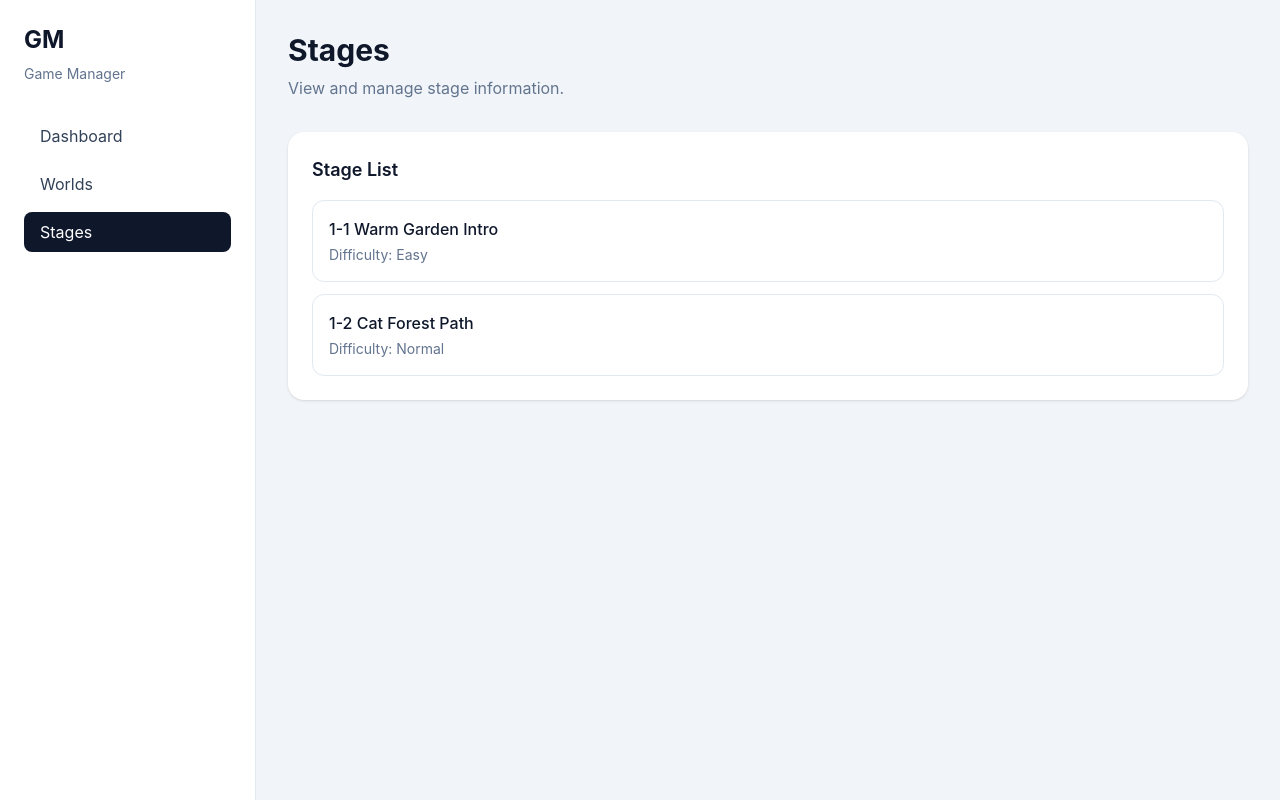
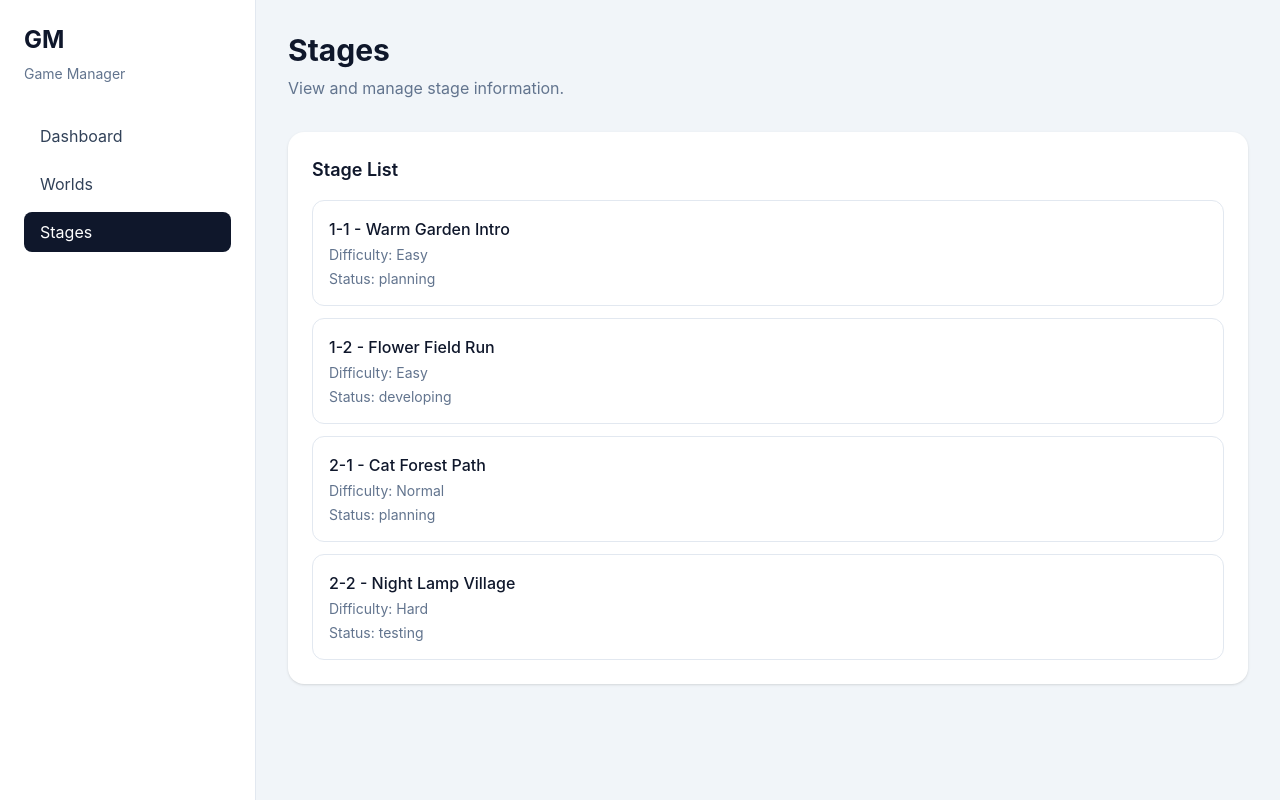
Before and after one commit to louis-ys/game-manager, a React (Vite) app: page /stages in a window 1280 px wide. Built offline with nearby package versions, Linux system fonts and the light colour scheme.

Commit message:
feat: connect dashboard, worlds, and stages to mock data

```diff
--- /dev/null
+++ b/src/data/mockData.js
@@ -0,0 +1,51 @@
+// sample data for Game Manager planning tool
+
+export const worlds = [
+  {
+    id: 1,
+    title: 'Warm Garden',
+    description: 'A peaceful starting world with easy stages.',
+    orderNo: 1,
+  },
+  {
+    id: 2,
+    title: 'Cat Forest',
+    description: 'A forest world filled with cat-themed challenges.',
+    orderNo: 2,
+  },
+]
+
+export const stages = [
+  {
+    id: 1,
+    worldId: 1,
+    title: 'Warm Garden Intro',
+    stageCode: '1-1',
+    difficulty: 'Easy',
+    status: 'planning',
+  },
+  {
+    id: 2,
+    worldId: 1,
+    title: 'Flower Field Run',
+    stageCode: '1-2',
+    difficulty: 'Easy',
+    status: 'developing',
+  },
+  {
+    id: 3,
+    worldId: 2,
+    title: 'Cat Forest Path',
+    stageCode: '2-1',
+    difficulty: 'Normal',
+    status: 'planning',
+  },
+  {
+    id: 4,
+    worldId: 2,
+    title: 'Night Lamp Village',
+    stageCode: '2-2',
+    difficulty: 'Hard',
+    status: 'testing',
+  },
+]
--- a/src/pages/DashboardPage.jsx
+++ b/src/pages/DashboardPage.jsx
@@ -1,4 +1,11 @@
+import { worlds, stages } from '../data/mockData'
+
 export default function DashboardPage() {
+  const totalWorlds = worlds.length
+  const totalStages = stages.length
+  const developingCount = stages.filter(stage => stage.status === 'developing').length
+  const doneCount = stages.filter(stage => stage.status === 'done').length
+
   return (
     <>
       <header className="mb-8">
@@ -11,22 +18,22 @@ export default function DashboardPage() {
       <section className="grid grid-cols-1 gap-4 md:grid-cols-2 xl:grid-cols-4">
         <div className="rounded-2xl bg-white p-6 shadow-sm">
           <p className="text-sm text-slate-500">Total Worlds</p>
-          <p className="mt-2 text-3xl font-bold">2</p>
+          <p className="mt-2 text-3xl font-bold">{totalWorlds}</p>
         </div>
 
         <div className="rounded-2xl bg-white p-6 shadow-sm">
           <p className="text-sm text-slate-500">Total Stages</p>
-          <p className="mt-2 text-3xl font-bold">12</p>
+          <p className="mt-2 text-3xl font-bold">{totalStages}</p>
         </div>
 
         <div className="rounded-2xl bg-white p-6 shadow-sm">
           <p className="text-sm text-slate-500">Developing</p>
-          <p className="mt-2 text-3xl font-bold">5</p>
+          <p className="mt-2 text-3xl font-bold">{developingCount}</p>
         </div>
 
         <div className="rounded-2xl bg-white p-6 shadow-sm">
           <p className="text-sm text-slate-500">Completed</p>
-          <p className="mt-2 text-3xl font-bold">3</p>
+          <p className="mt-2 text-3xl font-bold">{doneCount}</p>
         </div>
       </section>
 
--- a/src/pages/StagesPage.jsx
+++ b/src/pages/StagesPage.jsx
@@ -1,3 +1,5 @@
+import { stages } from '../data/mockData'
+
 export default function StagesPage() {
   return (
     <div>
@@ -11,15 +13,22 @@ export default function StagesPage() {
       <div className="rounded-2xl bg-white p-6 shadow-sm">
         <p className="text-lg font-semibold">Stage List</p>
         <div className="mt-4 space-y-3">
-          <div className="rounded-xl border border-slate-200 p-4">
-            <p className="font-medium">1-1 Warm Garden Intro</p>
-            <p className="mt-1 text-sm text-slate-500">Difficulty: Easy</p>
-          </div>
-
-          <div className="rounded-xl border border-slate-200 p-4">
-            <p className="font-medium">1-2 Cat Forest Path</p>
-            <p className="mt-1 text-sm text-slate-500">Difficulty: Normal</p>
-          </div>
+          {stages.map(stage => (
+            <div
+              key={stage.id}
+              className="rounded-xl border border-slate-200 p-4"
+            >
+              <p className="font-medium">
+                {stage.stageCode} - {stage.title}
+              </p>
+              <p className="mt-1 text-sm text-slate-500">
+                Difficulty: {stage.difficulty}
+              </p>
+              <p className="mt-1 text-sm text-slate-500">
+                Status: {stage.status}
+              </p>
+            </div>
+          ))}
         </div>
       </div>
     </div>
--- a/src/pages/WorldsPage.jsx
+++ b/src/pages/WorldsPage.jsx
@@ -1,3 +1,5 @@
+import { worlds } from '../data/mockData'
+
 export default function WorldsPage() {
   return (
     <div>
@@ -11,19 +13,19 @@ export default function WorldsPage() {
       <div className="rounded-2xl bg-white p-6 shadow-sm">
         <p className="text-lg font-semibold">World List</p>
         <div className="mt-4 space-y-3">
-          <div className="rounded-xl border border-slate-200 p-4">
-            <p className="font-medium">World 1 - Warm Garden</p>
-            <p className="mt-1 text-sm text-slate-500">
-              Introductory world for beginner players.
-            </p>
-          </div>
-
-          <div className="rounded-xl border border-slate-200 p-4">
-            <p className="font-medium">World 2 - Cat Forest</p>
-            <p className="mt-1 text-sm text-slate-500">
-              A forest-themed world with higher difficulty.
-            </p>
-          </div>
+          {worlds.map(world => (
+            <div
+              key={world.id}
+              className="rounded-xl border border-slate-200 p-4"
+            >
+              <p className="font-medium">
+                World {world.orderNo} - {world.title}
+              </p>
+              <p className="mt-1 text-sm text-slate-500">
+                {world.description}
+              </p>
+            </div>
+          ))}
         </div>
       </div>
     </div>
```
